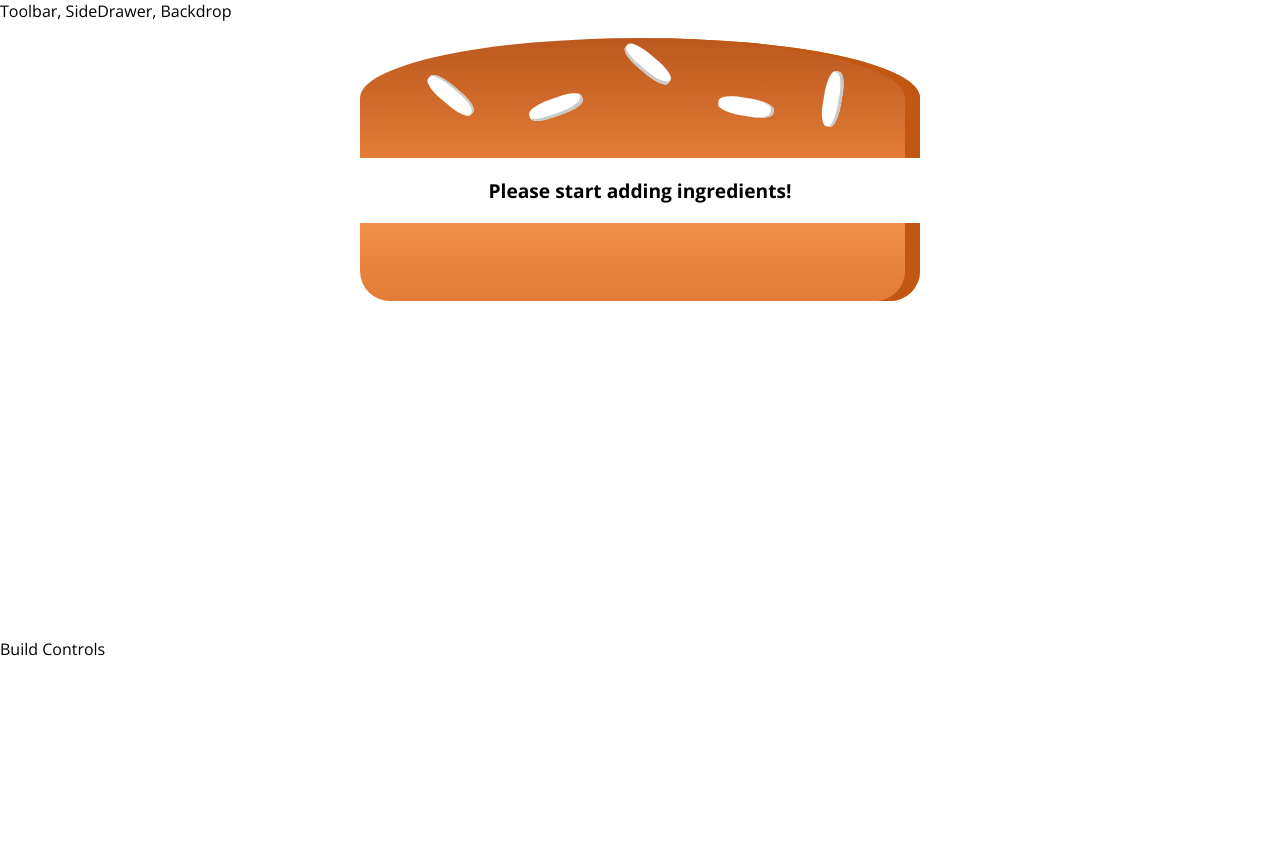
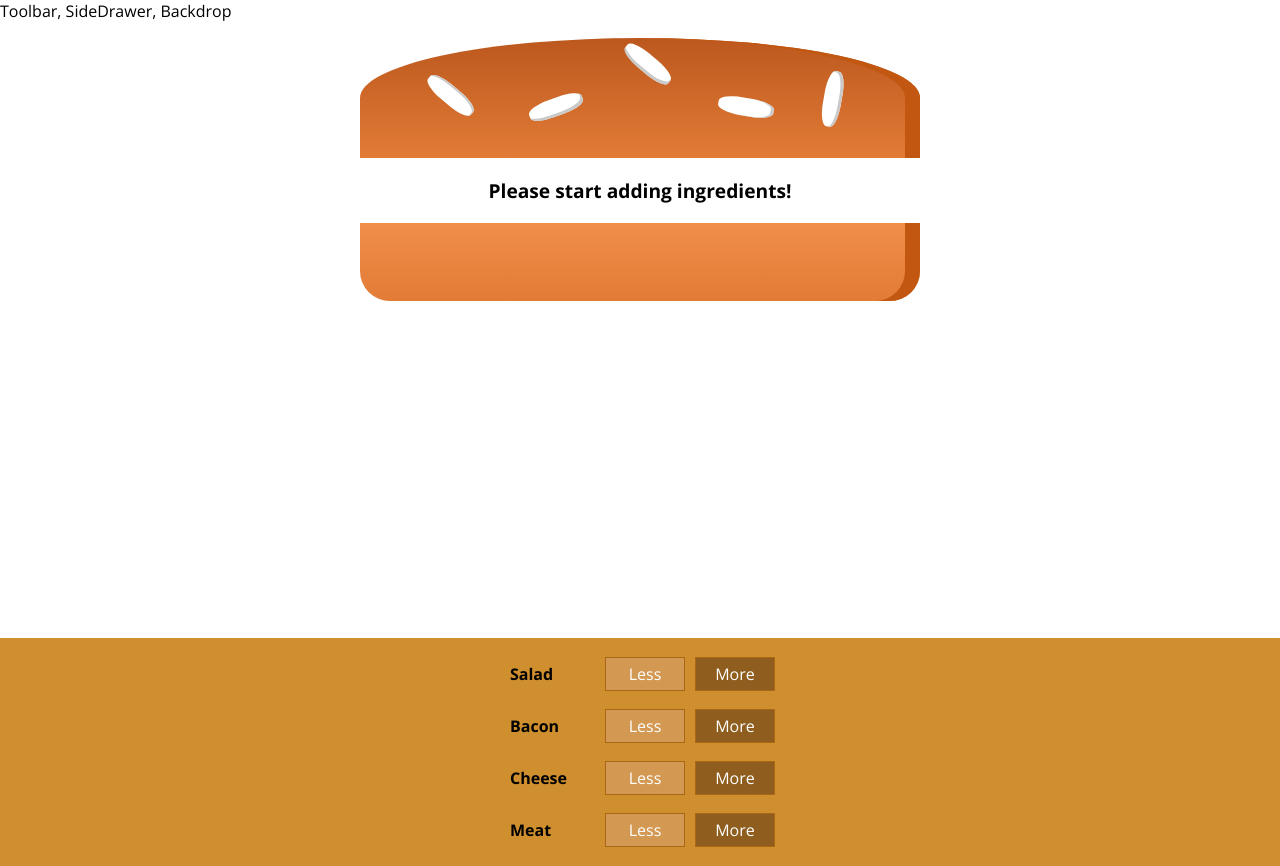
Before and after one commit to DagmawiAbate/my-burger-app, a React app: page / in a window 1280 px wide. Before the commit the page ends 800 px from the top, so only its background shows below. Built offline with nearby package versions, Linux system fonts and the light colour scheme.

Commit message:
Outputting multiple build controls

```diff
--- a/src/components/Burger/BuildControls/BuildControl/BuildControl.css
+++ b/src/components/Burger/BuildControls/BuildControl/BuildControl.css
@@ -5,7 +5,7 @@
   margin: 5px 0;
 }
 
-.ButtonControl button {
+.BuildControl button {
   display: block;
   font: inherit;
   padding: 5px;
@@ -19,7 +19,7 @@
 
 .BuildControl button:disabled {
   background-color: #AC9980;
-  border: 1 px solid #7E7365;
+  border: 1px solid #7E7365;
   color: #ccc;
   cursor: default;
 }
@@ -51,7 +51,7 @@
   color: white;
 }
 
-.BuildControl .More:hover, .BuildControl .More:active {
+.BuildControl .More:hover,.BuildControl .More:active {
   background-color: #99703F;
   color: white;
 }
--- a/src/components/Burger/BuildControls/BuildControls.js
+++ b/src/components/Burger/BuildControls/BuildControls.js
@@ -1,7 +1,21 @@
 import React from 'react'
 
+import classes from './BuildControls.css'
+import BuildControl from './BuildControl/BuildControl'
+
+const controls = [
+  { label: 'Salad', type: 'salad' },
+  { label: 'Bacon', type: 'bacon' },
+  { label: 'Cheese', type: 'cheese' },
+  { label: 'Meat', type: 'meat' }
+]
+
 const buildControls = (props) => (
-  <div></div>
+  <div className={classes.BuildControls}>
+    {controls.map((ctrl) => (
+      <BuildControl key={ctrl.label} label={ctrl.label} />
+    ))}
+  </div>
 )
 
 export default buildControls
--- a/src/containers/BurgerBuilder/BurgerBuilder.js
+++ b/src/containers/BurgerBuilder/BurgerBuilder.js
@@ -2,6 +2,7 @@
 
 import Aux from '../../hoc/Auxiliary'
 import Burger from '../../components/Burger/Burger'
+import BuildControls from '../../components/Burger/BuildControls/BuildControls'
 
 class BurgerBuilder extends Component {
   // constructor(props) {
@@ -22,7 +23,7 @@
     return (
       <Aux>
         <Burger ingredients={this.state.ingredients} />
-        <div>Build Controls</div>
+        <BuildControls />
       </Aux>
     )
   }
```
Also changed, not shown: src/components/Burger/BuildControls/BuildControls.css (line endings or trailing spaces).
